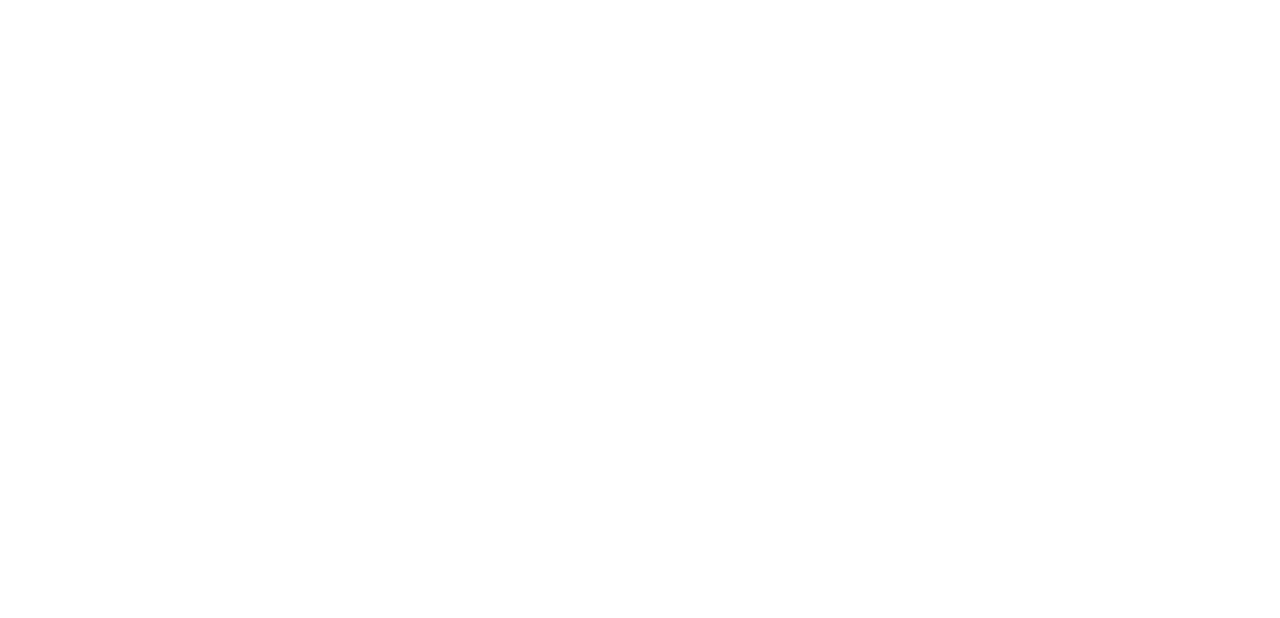
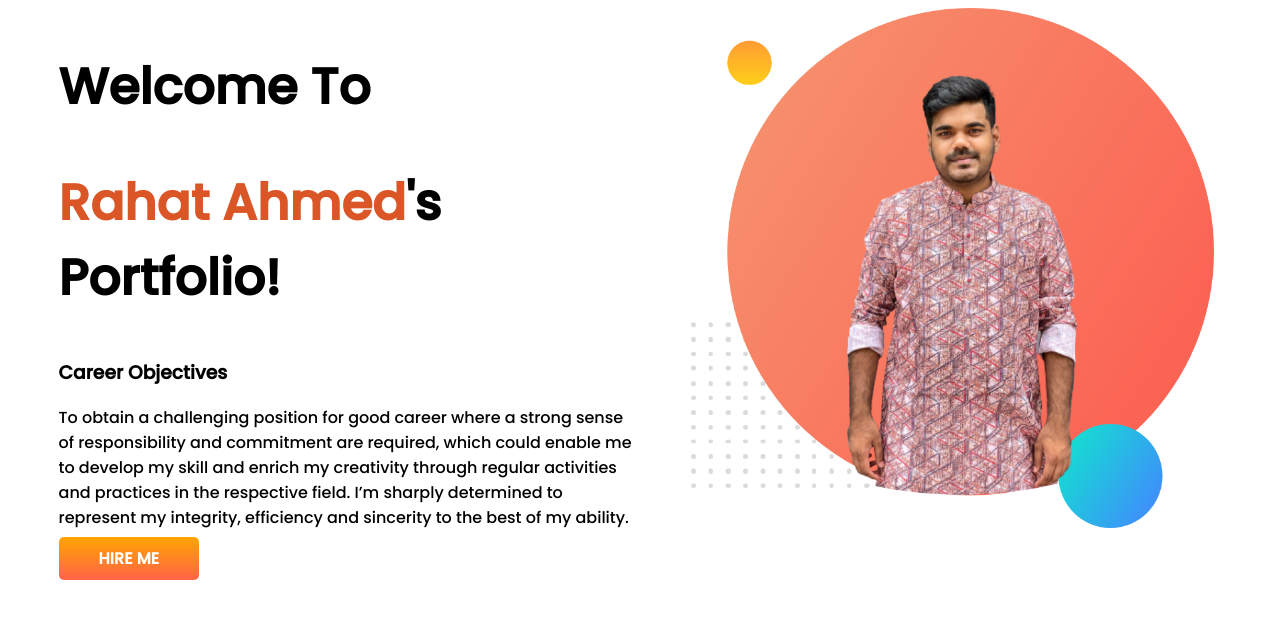
Before and after one commit to rahatahm3d/developer-portfolio, a plain HTML site: page index.html in a window 1280 px wide. Drawn offline with Linux system fonts and the light colour scheme.

Commit message:
text-button-img-color-added

```diff
--- a/index.html
+++ b/index.html
@@ -1,12 +1,34 @@
 <!DOCTYPE html>
 <html lang="en">
+
 <head>
     <meta charset="UTF-8">
     <meta http-equiv="X-UA-Compatible" content="IE=edge">
     <meta name="viewport" content="width=device-width, initial-scale=1.0">
     <title>Rahat Portfolio</title>
+    <link rel="preconnect" href="https://fonts.googleapis.com">
+    <link rel="preconnect" href="https://fonts.gstatic.com" crossorigin>
+    <link href="https://fonts.googleapis.com/css2?family=Poppins:wght@500&display=swap" rel="stylesheet">
+    <link rel="stylesheet" href="style.css">
 </head>
+
 <body>
+    <section>
+        <div class="half-width">
+            <h1>Welcome To</h1>
+            <h1><span class="orange-color">Rahat Ahmed</span>'s Portfolio!</h1>
+            <h3>Career Objectives</h3>
+            <p>To obtain a challenging position for good career where a strong sense of responsibility and commitment
+                are required, which could enable me to develop my skill and enrich my creativity through regular
+                activities and practices in the respective field. I’m sharply determined to represent my integrity,
+                efficiency and sincerity to the best of my ability.</p>
+            <a class="link-button" target="_blank" href="https://www.linkedin.com/in/rahat-ahmed-b5811bb0/">HIRE ME</a>
+        </div>
+        <div class="half-width">
+            <img src="images/rahat.png" alt="">
+        </div>
+    </section>
 
 </body>
+
 </html>
--- a/style.css
+++ b/style.css
@@ -0,0 +1,27 @@
+body{
+    font-family: 'Poppins', sans-serif;
+}
+h1{
+    font-size: 50px;
+}
+.orange-color{
+    color: rgba(216, 76, 25, 0.945);
+}
+section{
+    display: flex;
+}
+.half-width{
+    width: 50%;
+    padding-left: 4%;
+}
+.half-width img{
+    width: 90%;
+}
+.link-button{
+    text-decoration: none;
+    background-image: linear-gradient(orange, tomato);
+    padding: 10px 40px;
+    color: white;
+    font-weight: 700;
+    border-radius: 5px;
+}
```
Also changed, not shown: images/dream-bg.png (added), images/exp-bg.png (added), images/my-bg.png (added), images/my-bg2.png (added), images/rahat.png (added), images/rahat2.png (added), images/rht3.png (added), images/top-banner.png (added), showOff/rht 0.jpg (added), showOff/rht 1.jpg (added), showOff/rht 2.jpg (added), showOff/rht 3.jpg (added), showOff/rht 4.jpg (added), showOff/rht 5.jpg (added).
